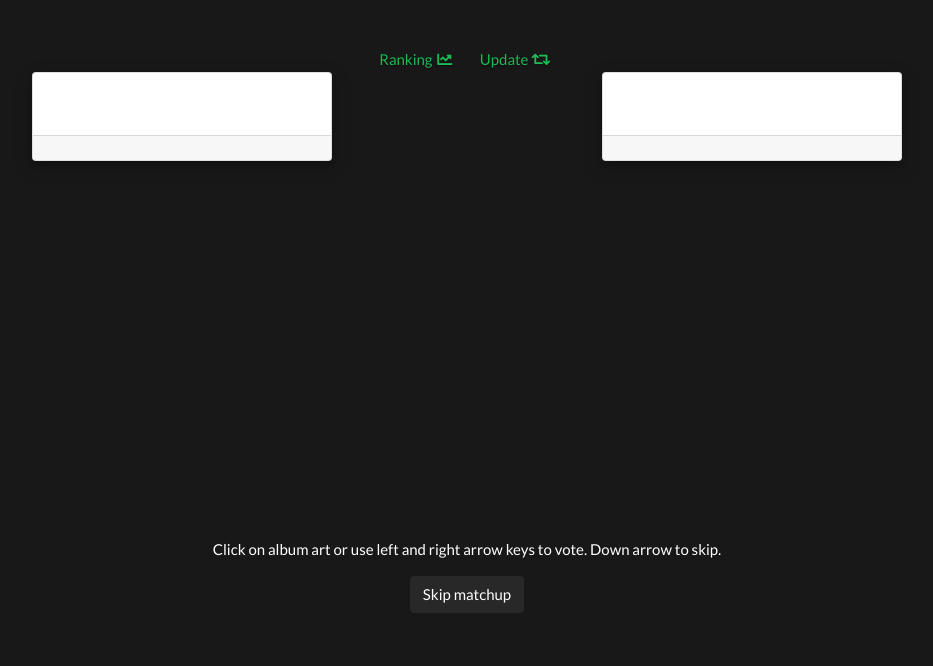
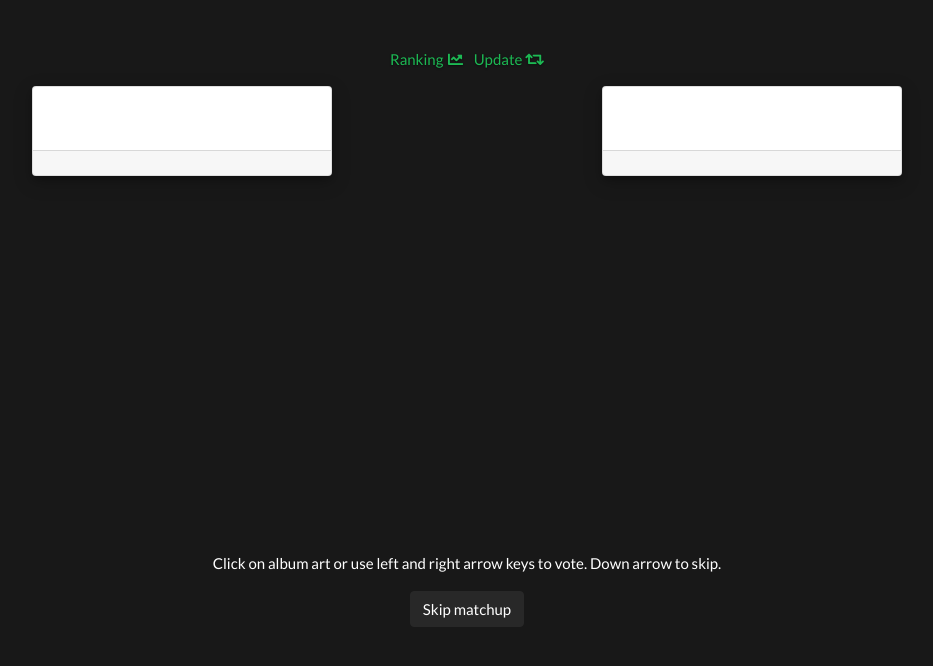
Before and after one commit to livingag/songmash, a Flask app: template templates/voting.html in a window 1280 px wide. Shown: the part 71-737 px from the top of the page, without its empty margins (173-1106 px from the left). Run offline with Flask 2, Linux system fonts and the light colour scheme; the template is opened without the code that fills it, so the values that code supplies are empty; some libraries are stand-ins or nearby versions.

Commit message:
fix ranking and update buttons

```diff
--- a/templates/voting.html
+++ b/templates/voting.html
@@ -22,16 +22,7 @@ img.card-img-top {
     bottom: 0;
     right: 0;
 }
-#rankingButton {
-    position: fixed;
-    left: 49%;
-    transform: translate(-100%, 0);
-    -webkit-transform: translate(-100%, 0);
-}
-#updateButton {
-    position: fixed;
-    left: 51%;
-}
+
 </style>
 {% endblock %}
 
@@ -54,12 +45,12 @@ img.card-img-top {
                     {% endif %}
                 {% endwith %}
                 <div id="rankingButton">
-                    <a href="/ranking/{{ artist.artistid }}" title="Current Rankings">Ranking <i class="fas fa-chart-line fa-fw"></i></a>
+                    <a href="/ranking/{{ artist.artistid }}" title="Current Rankings">Ranking <i class="fas fa-chart-line fa-fw"></i></a> &nbsp;
+                    <a href='/update/{{ artist.artistid }}' title="Update Artist" onclick="loading();">Update <i class="fas fa-retweet"></i></a>
                 </div>
                 <div id="updateButton">
-                    <a href='/update/{{ artist.artistid }}' title="Update Artist" onclick="loading();">Update <i class="fas fa-retweet"></i></a>
+
                 </div>
-                <p></p>
             </div>
         </div>
     </div>
```
